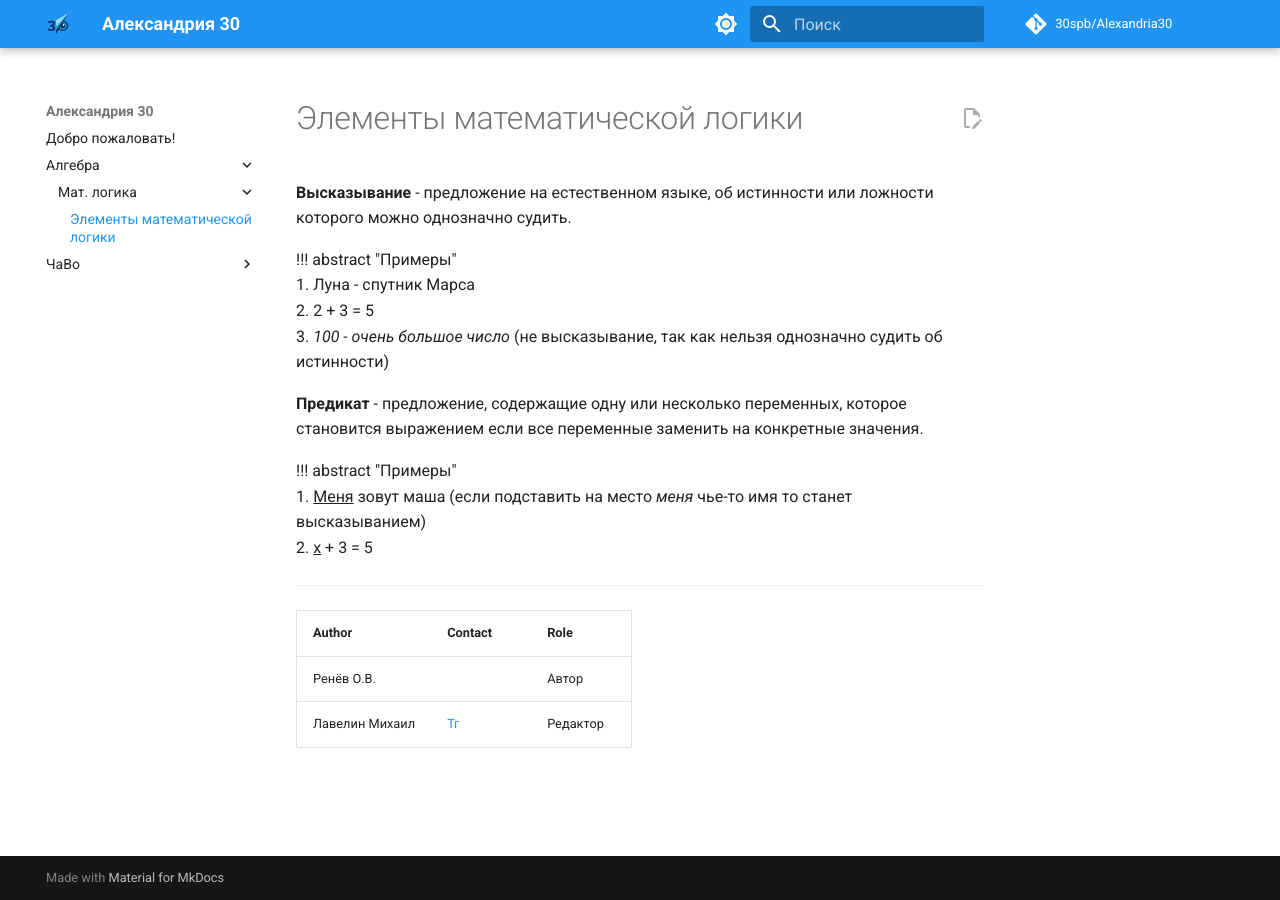
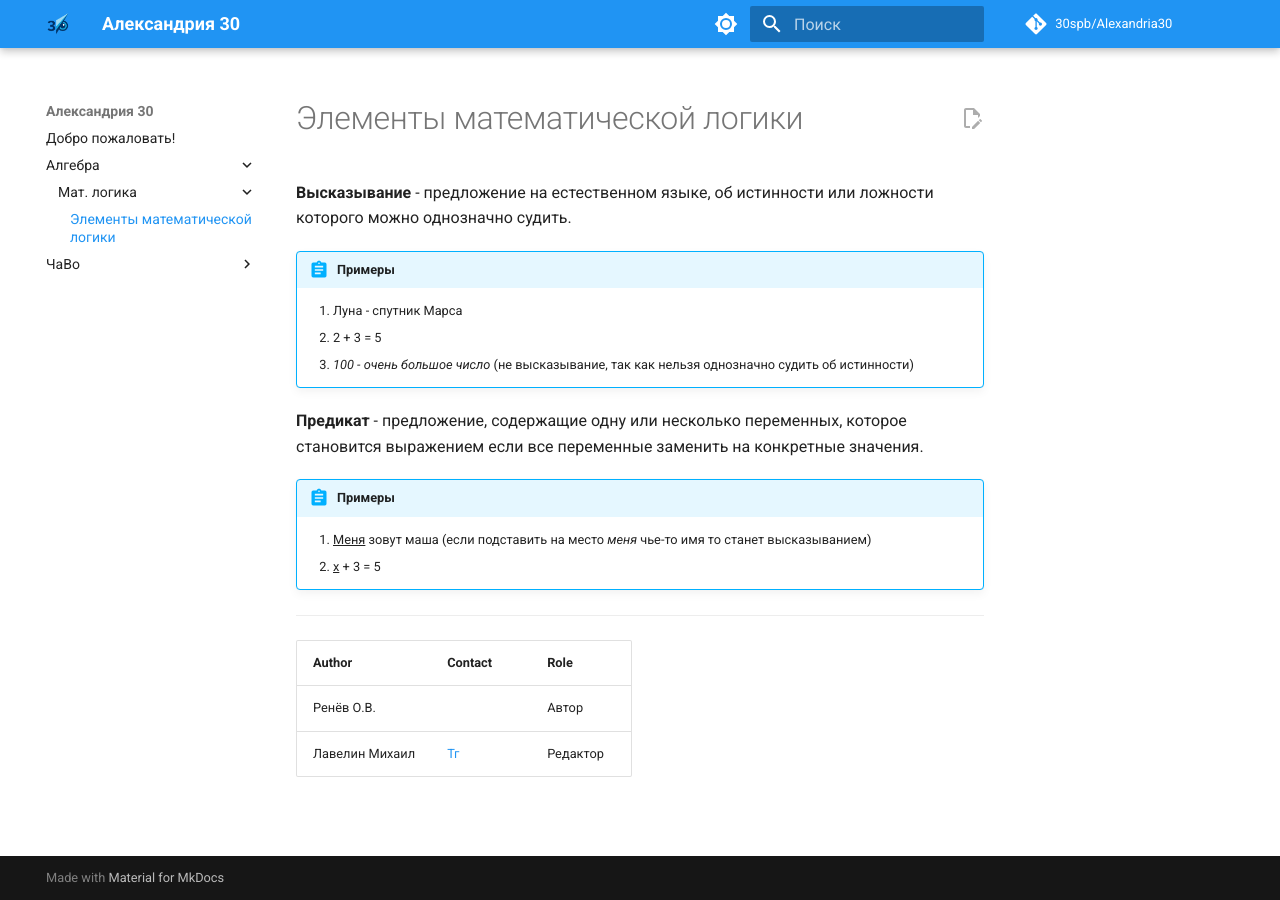
Before and after one commit to 30spb/Alexandria30, an MkDocs documentation site: the page built from docs/algebra/logic/math_logic_elements.md, in a window 1280 px wide. Built offline with MkDocs 1.6.1 and Material for MkDocs 9.7.7, drawn with Linux system fonts in a browser that asks for light colours; comment, search, counter and statistics services are not loaded.

Commit message:
Фикс отображения

```diff
--- a/docs/algebra/logic/math_logic_elements.md
+++ b/docs/algebra/logic/math_logic_elements.md
@@ -3,7 +3,8 @@
 <a name="высказывание"></a>
 **Высказывание** - предложение на естественном языке, об истинности или ложности которого можно однозначно судить.
 
-!!! abstract "Примеры" <br>
+!!! abstract "Примеры"
+
     1. Луна - спутник Марса <br>
     2. 2 + 3 = 5 <br>
     3. *100 - очень большое число* (не высказывание, так как нельзя однозначно судить об истинности) <br>
@@ -11,7 +12,8 @@
 <a name="предикат"></a>
 **Предикат** - предложение, содержащие одну или несколько переменных, которое становится выражением если все переменные заменить на конкретные значения.
 
-!!! abstract "Примеры" <br>
+!!! abstract "Примеры"
+
     1. <u>Меня</u> зовут маша (если подставить на место *меня* чье-то имя то станет высказыванием)<br>
     2. <u>x</u> + 3 = 5 <br>
 
```
